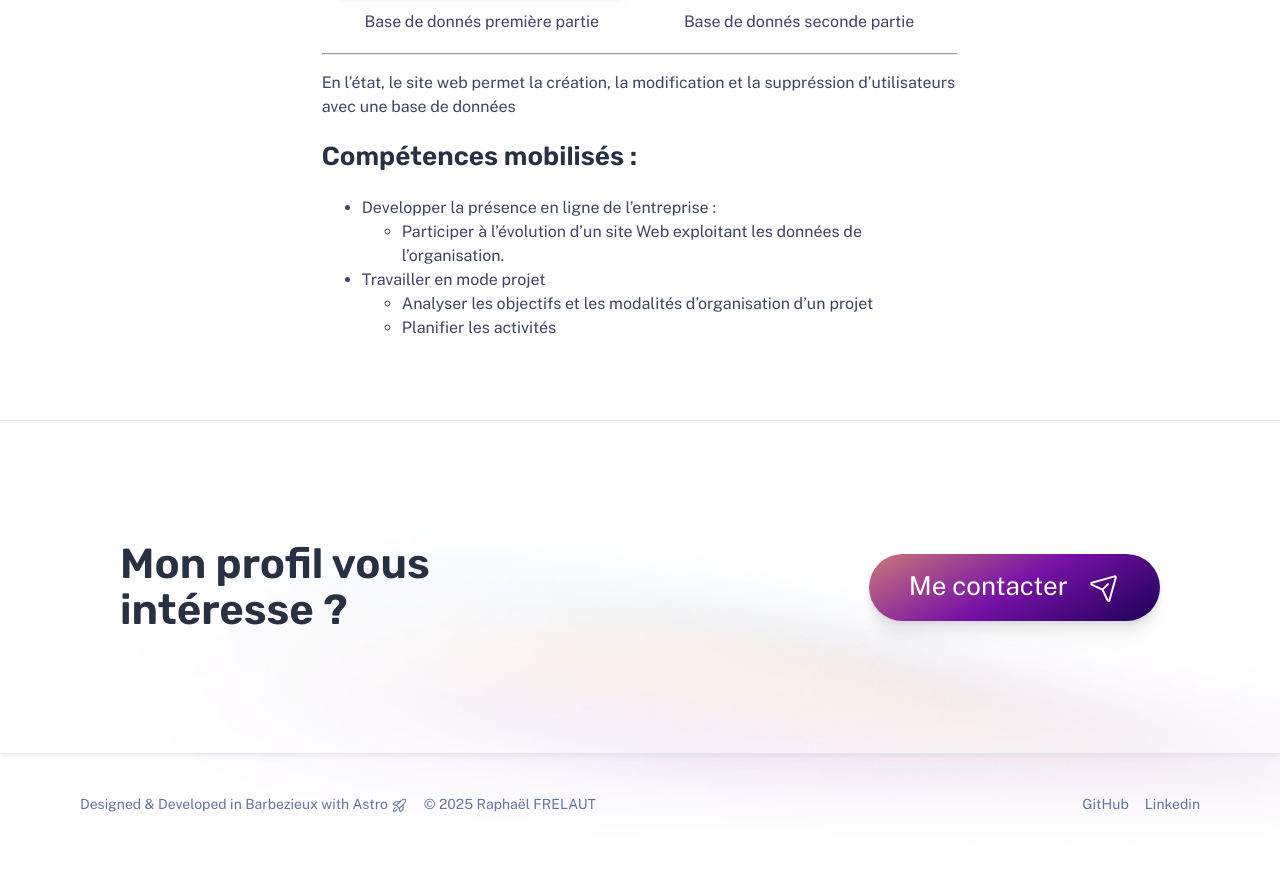
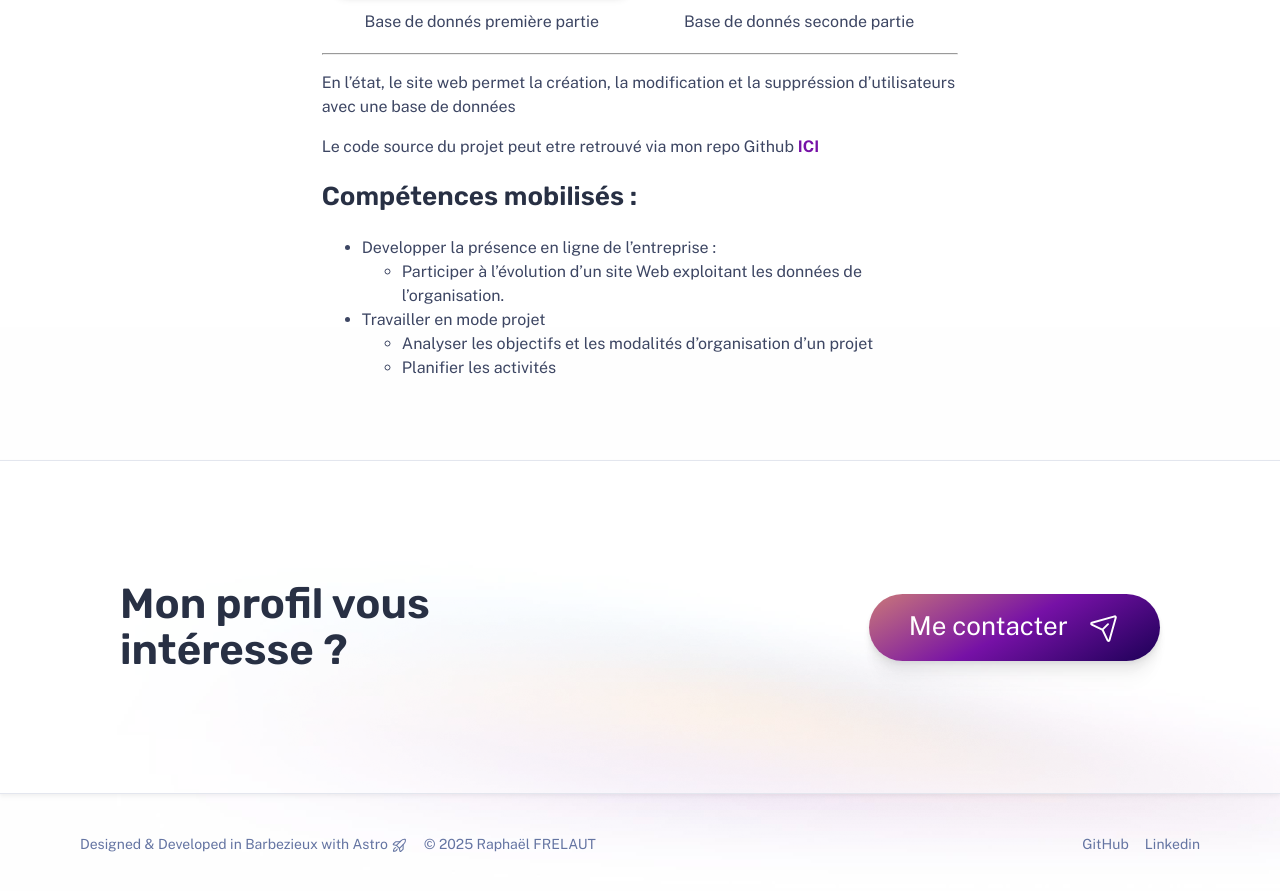
Before and after one commit to RaphaelFLT/RaphaelFLT.github.io, an Astro site: page /work/grad in a window 1280 px wide. Shown: the part 3520-4411 px from the top of the page. Before the commit the page ends 4375 px from the top, so only its background shows below. Built offline with nearby package versions, Linux system fonts and the light colour scheme; Astro itself is replaced by a stand-in of ours.

Commit message:
ajout lien github

```diff
--- a/src/content/work/GRAD.md
+++ b/src/content/work/GRAD.md
@@ -47,6 +47,7 @@ _Travaux réalisés_ :
 
 En l'état, le site web permet la création, la modification et la suppréssion d'utilisateurs avec une base de données
 
+Le code source du projet peut etre retrouvé via mon repo Github [__ICI__](https://github.com/RaphaelFLT/Soci-t-GRAD)
 ##### Compétences mobilisés :
 
 - Developper la présence en ligne de l'entreprise :
```
